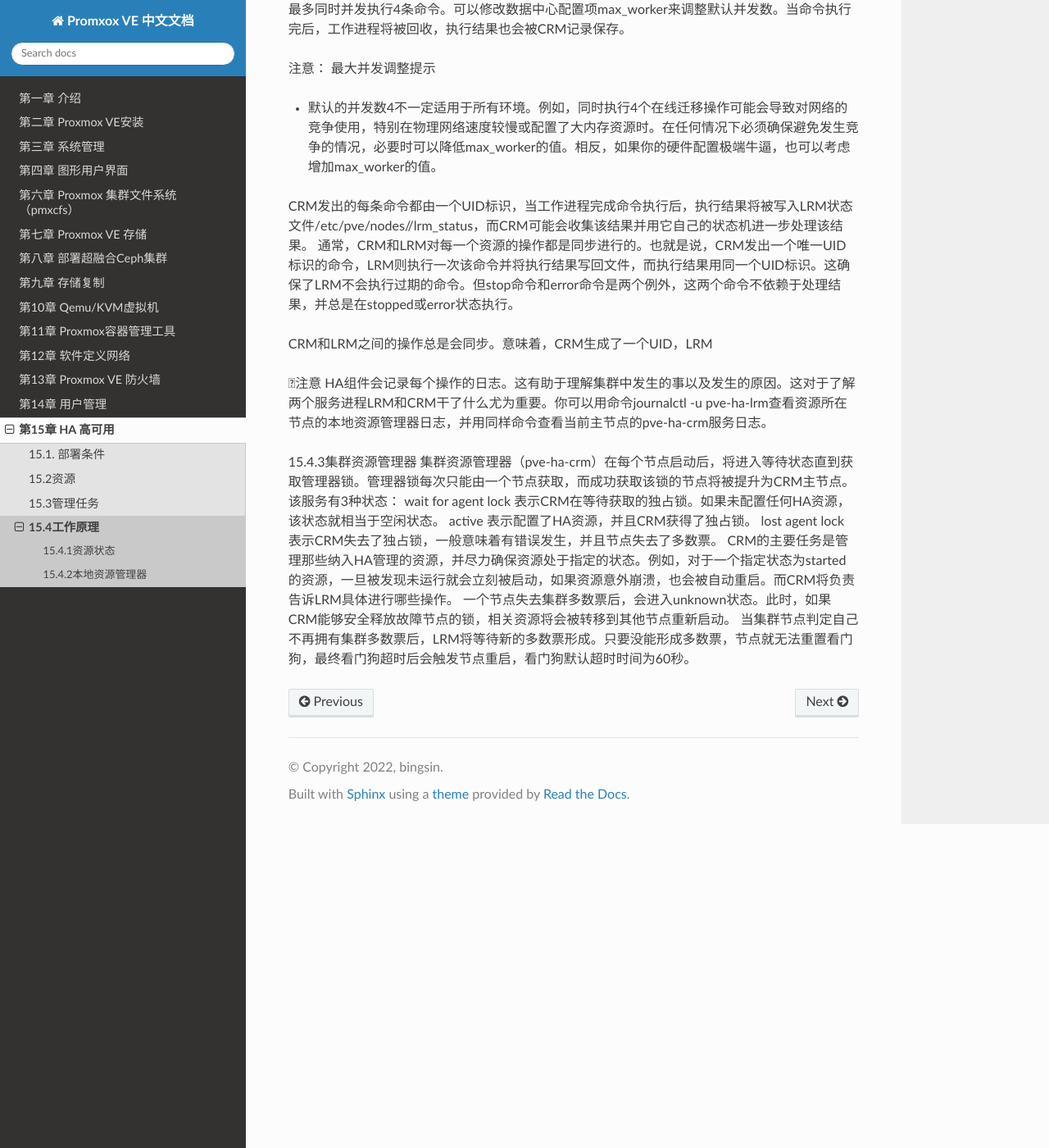
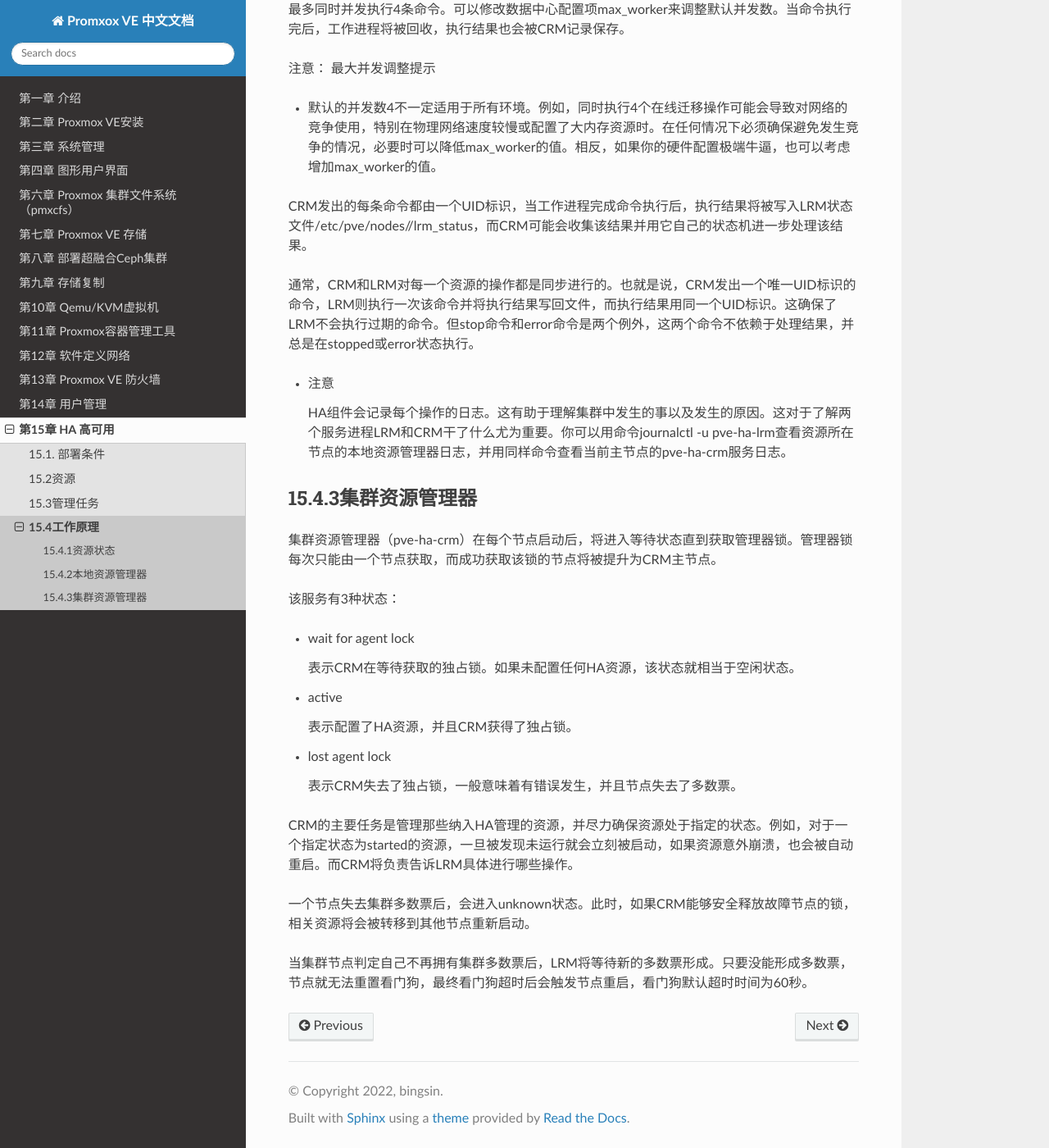
Before and after one commit to jiangcuo/pve-doc-cn, a Sphinx documentation site: the page built from source/High_Availability/How_It_Works.md, in a window 1280 px wide and 1400 px high, scrolled down 2481 px. Shown: the whole window at 82% size. Built offline with Sphinx 7.4.7 and the Read the Docs theme 2.0.0, drawn with Linux system fonts in a browser that asks for light colours; pages that are not in the unit, such as notebooks, are missing from menus.

Commit message:
Update How_It_Works.md

```diff
--- a/source/High_Availability/How_It_Works.md
+++ b/source/High_Availability/How_It_Works.md
@@ -104,22 +104,33 @@
   - 默认的并发数4不一定适用于所有环境。例如，同时执行4个在线迁移操作可能会导致对网络的竞争使用，特别在物理网络速度较慢或配置了大内存资源时。在任何情况下必须确保避免发生竞争的情况，必要时可以降低max_worker的值。相反，如果你的硬件配置极端牛逼，也可以考虑增加max_worker的值。
 
 CRM发出的每条命令都由一个UID标识，当工作进程完成命令执行后，执行结果将被写入LRM状态文件/etc/pve/nodes/<nodename>/lrm_status，而CRM可能会收集该结果并用它自己的状态机进一步处理该结果。
+
 通常，CRM和LRM对每一个资源的操作都是同步进行的。也就是说，CRM发出一个唯一UID标识的命令，LRM则执行一次该命令并将执行结果写回文件，而执行结果用同一个UID标识。这确保了LRM不会执行过期的命令。但stop命令和error命令是两个例外，这两个命令不依赖于处理结果，并总是在stopped或error状态执行。
 
-CRM和LRM之间的操作总是会同步。意味着，CRM生成了一个UID，LRM
+- 注意
 
-注意
-HA组件会记录每个操作的日志。这有助于理解集群中发生的事以及发生的原因。这对于了解两个服务进程LRM和CRM干了什么尤为重要。你可以用命令journalctl -u pve-ha-lrm查看资源所在节点的本地资源管理器日志，并用同样命令查看当前主节点的pve-ha-crm服务日志。
+  HA组件会记录每个操作的日志。这有助于理解集群中发生的事以及发生的原因。这对于了解两个服务进程LRM和CRM干了什么尤为重要。你可以用命令journalctl -u pve-ha-lrm查看资源所在节点的本地资源管理器日志，并用同样命令查看当前主节点的pve-ha-crm服务日志。
 
-15.4.3集群资源管理器
+## 15.4.3集群资源管理器
+
 集群资源管理器（pve-ha-crm）在每个节点启动后，将进入等待状态直到获取管理器锁。管理器锁每次只能由一个节点获取，而成功获取该锁的节点将被提升为CRM主节点。
+
 该服务有3种状态：
-wait for agent lock
-表示CRM在等待获取的独占锁。如果未配置任何HA资源，该状态就相当于空闲状态。
-active
-表示配置了HA资源，并且CRM获得了独占锁。
-lost agent lock
-表示CRM失去了独占锁，一般意味着有错误发生，并且节点失去了多数票。
+
+- wait for agent lock
+
+  表示CRM在等待获取的独占锁。如果未配置任何HA资源，该状态就相当于空闲状态。
+
+- active
+
+  表示配置了HA资源，并且CRM获得了独占锁。
+
+- lost agent lock
+
+  表示CRM失去了独占锁，一般意味着有错误发生，并且节点失去了多数票。
+
 CRM的主要任务是管理那些纳入HA管理的资源，并尽力确保资源处于指定的状态。例如，对于一个指定状态为started的资源，一旦被发现未运行就会立刻被启动，如果资源意外崩溃，也会被自动重启。而CRM将负责告诉LRM具体进行哪些操作。
+
 一个节点失去集群多数票后，会进入unknown状态。此时，如果CRM能够安全释放故障节点的锁，相关资源将会被转移到其他节点重新启动。
+
 当集群节点判定自己不再拥有集群多数票后，LRM将等待新的多数票形成。只要没能形成多数票，节点就无法重置看门狗，最终看门狗超时后会触发节点重启，看门狗默认超时时间为60秒。
```
